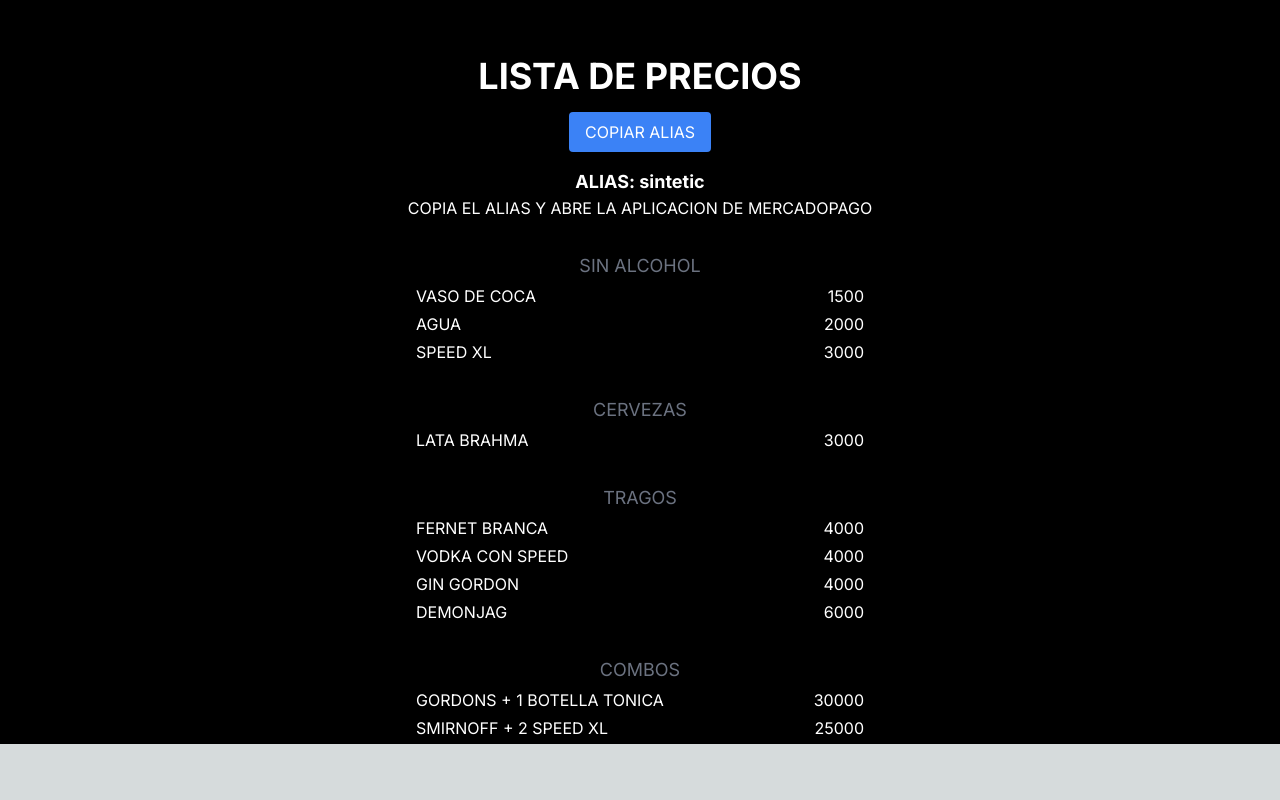
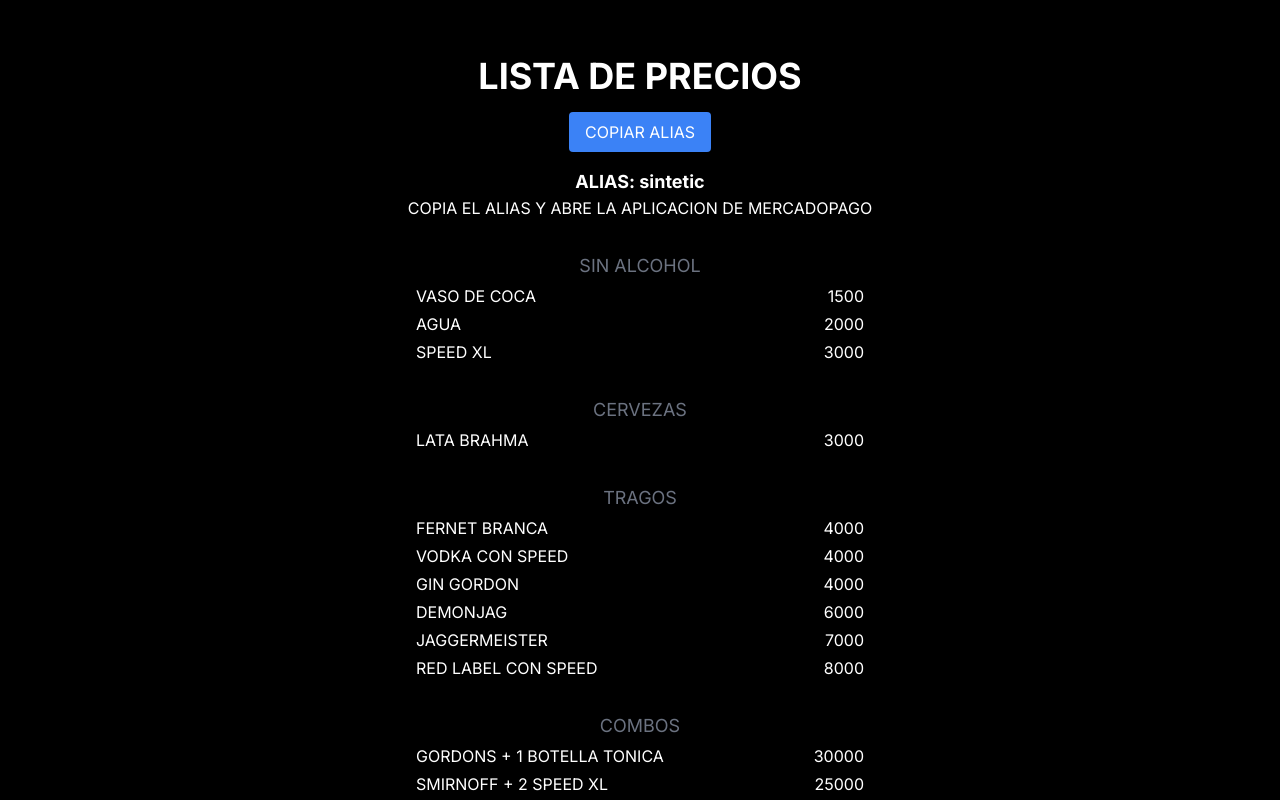
Before and after one commit to alanshalem/precios-fiestas, a Next.js app: page / in a window 1280 px wide. Shown: the part 584-1384 px from the top of the page. Before the commit the page ends 1328 px from the top, so only its background shows below. Built offline with nearby package versions, Linux system fonts and the light colour scheme.

Commit message:
add jaggermeister y red label a la lista de tragos

```diff
--- a/app/page.tsx
+++ b/app/page.tsx
@@ -20,6 +20,8 @@
       { name: "VODKA CON SPEED", price: "4000" },
       { name: "GIN GORDON", price: "4000" },
       { name: "DEMONJAG", price: "6000" },
+      { name: "JAGGERMEISTER", price: "7000" },
+      { name: "RED LABEL CON SPEED", price: "8000" },
     ],
     COMBOS: [
       { name: "GORDONS + 1 BOTELLA TONICA", price: "30000" },
```
